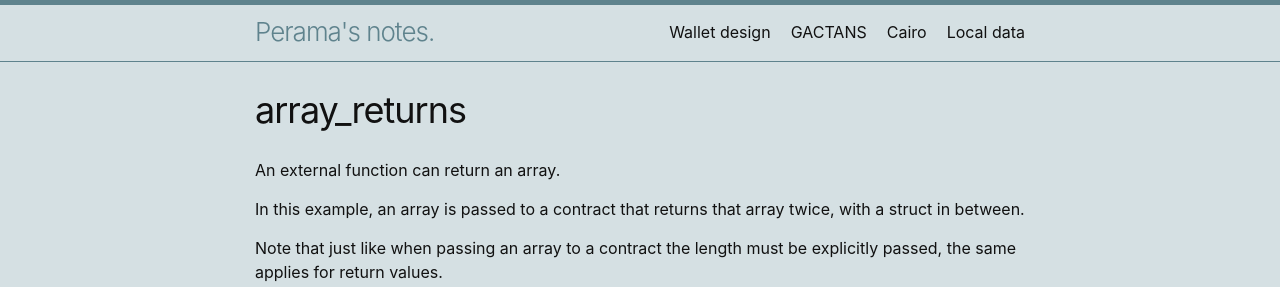
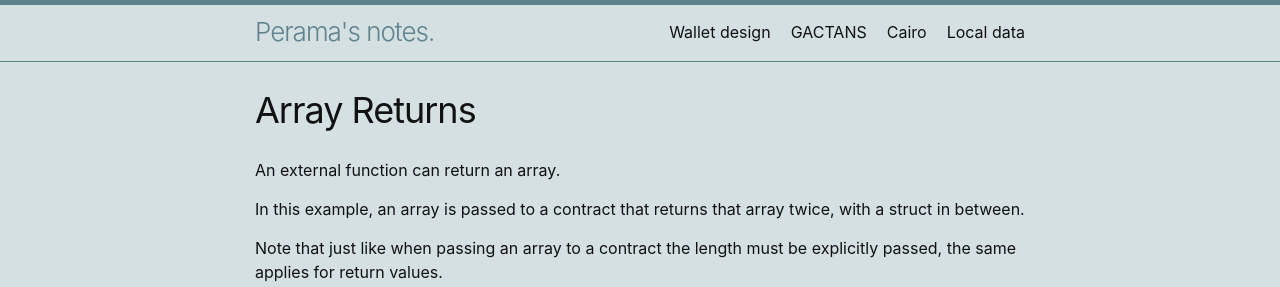
Before and after one commit to perama-v/perama-v.github.io, a Jekyll site: the page built from docs/cairo/examples/array_returns.md, in a window 1280 px wide and 900 px high. Shown: the top 287 px of the window. Built offline with Jekyll 4.4.1, drawn with Linux system fonts in a browser that asks for light colours.

```diff
--- a/docs/cairo/examples/array_returns.md
+++ b/docs/cairo/examples/array_returns.md
@@ -1,6 +1,6 @@
 ---
 layout: page
-title:  "array_returns"
+title:  "Array Returns"
 permalink: /cairo/examples/array_returns/
 toc: false
 ---
```
